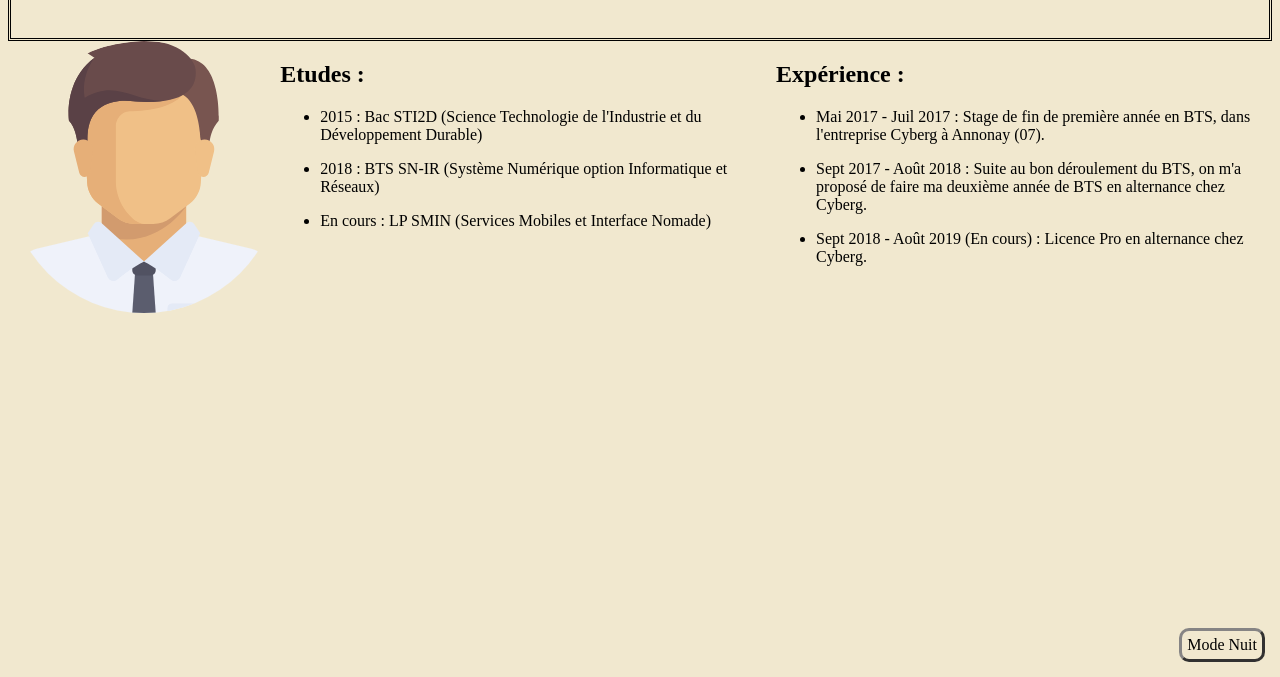
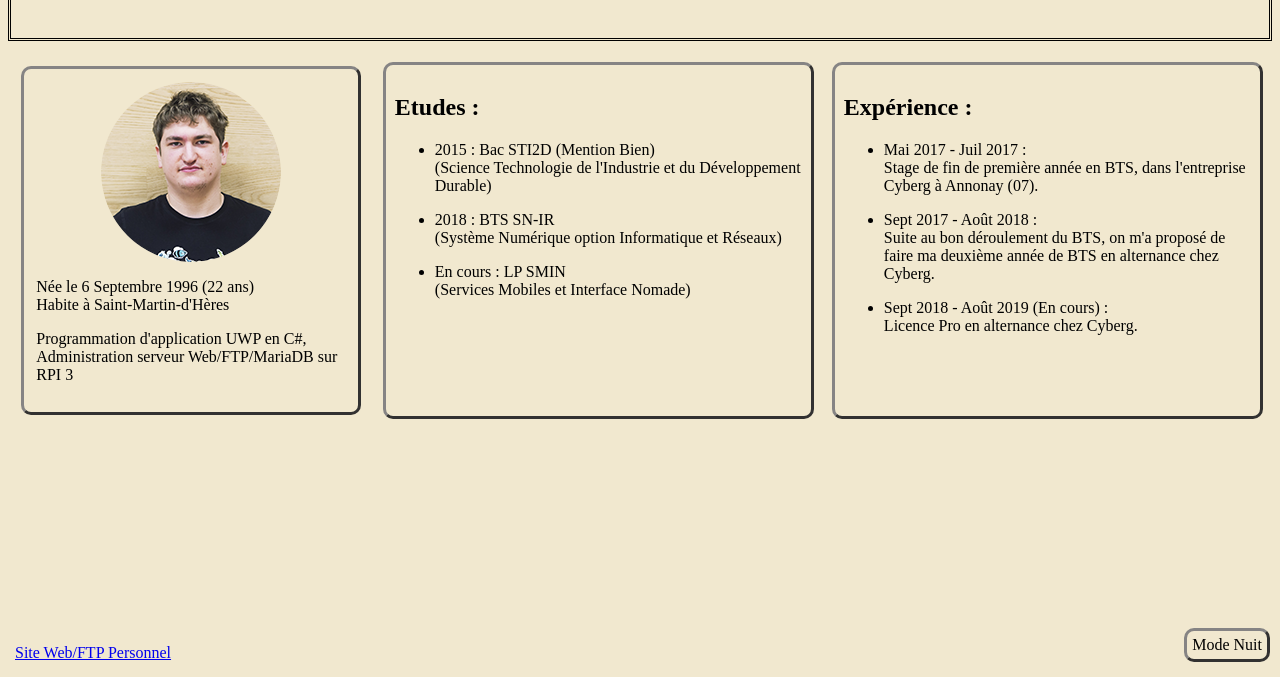
Before and after one commit to ArcheoCodix/lp-portfolio, a plain HTML site: page index.html in a window 1280 px wide. Shown: the part 123-800 px from the top of the page. Drawn offline with nearby package versions, Linux system fonts and the light colour scheme.

Commit message:
Add details about me and blocks

```diff
--- a/index.html
+++ b/index.html
@@ -13,8 +13,16 @@
             <h1>Nils Toularastel</h1>
         </header>
         <article class="container small">
-            <div class="item_img small">
-                <img src="./boss.svg" alt="Ma photo">
+            <div class="item img small">
+                <img src="./nils.png" alt="Ma photo" width="180" height="180">
+                <p>
+                    Née le 6 Septembre 1996 <span id="todayAge"></span> <br>
+                    Habite à Saint-Martin-d'Hères <br>
+                </p>
+                <p>
+                    Programmation d'application UWP en C#, <br>
+                    Administration serveur Web/FTP/MariaDB sur RPI 3
+                </p>
             </div>
             <div class="container_Item medium small">
                 <div class="item column">
@@ -22,19 +30,19 @@
                     <ul>
                         <li>
                             <p>
-                                2015 : Bac STI2D
+                                2015 : Bac STI2D (Mention Bien)<br>
                                 (Science Technologie de l'Industrie et du Développement Durable)
                             </p>
                         </li>
                         <li>
                             <p>
-                                2018 : BTS SN-IR
+                                2018 : BTS SN-IR <br>
                                 (Système Numérique option Informatique et Réseaux)
                             </p>
                         </li>
                         <li>
                             <p>
-                                En cours : LP SMIN
+                                En cours : LP SMIN <br>
                                 (Services Mobiles et Interface Nomade)
                             </p>
                         </li>
@@ -45,19 +53,19 @@
                     <ul>
                         <li>
                             <p>
-                                Mai 2017 - Juil 2017 :
+                                Mai 2017 - Juil 2017 : <br>
                                 Stage de fin de première année en BTS, dans l'entreprise Cyberg à Annonay (07).
                             </p>
                         </li>
                         <li>
                             <p>
-                                Sept 2017 - Août 2018 :
+                                Sept 2017 - Août 2018 : <br>
                                 Suite au bon déroulement du BTS, on m'a proposé de faire ma deuxième année de BTS en alternance chez Cyberg.
                             </p>
                         </li>
                         <li>
                             <p>
-                                Sept 2018 - Août 2019 (En cours) :
+                                Sept 2018 - Août 2019 (En cours) : <br>
                                 Licence Pro en alternance chez Cyberg.
                             </p>
                         </li>
@@ -66,5 +74,6 @@
             </div>
         </article>
         <div id="buttonJourNuit" class="buttonJourNuit NoSelect">Mode Nuit</div>
+        <a id="myLink" href="http://81.220.55.6">Site Web/FTP Personnel</a>
     </body>
 </html>
--- a/main.js
+++ b/main.js
@@ -3,6 +3,11 @@ var timeout;
 var isNuit = false;
 
 $(document).ready(function(){
+
+    var today = new Date();
+    var bornDay = new Date(1996,9,6);
+
+    $("#todayAge").text("("+diff_years(today,bornDay)+" ans)");
 
     $("#buttonJourNuit").mousedown(function () {
         $("#buttonJourNuit").addClass("ClickOn");
@@ -99,3 +104,10 @@ function surveyHour()
     }
 
 }
+
+function diff_years(dt2, dt1)
+{
+    var diff =(dt2.getTime() - dt1.getTime()) / 1000;
+    diff /= (60 * 60 * 24);
+    return Math.abs(Math.round(diff/365.25));
+}
--- a/scss/main.scss
+++ b/scss/main.scss
@@ -10,7 +10,7 @@ header
     border-style: double;
     // height: 15vh;
     color: black;
-    margin-bottom: 2%;
+    margin-bottom: 1%;
     overflow: auto;
     font-size: 200%;
 
@@ -24,13 +24,30 @@ header
 img
 {
     border-radius: 50%;
+    max-width: 100%;
+    height: auto;
+    display: block;
+    margin-left: auto;
+    margin-right: auto;
+}
+
+// p
+// {
+//     white-space: pre;
+// }
+
+#myLink
+{
+    position: fixed;
+    left: 15px;
+    bottom: 15px;
 }
 
 .buttonJourNuit
 {
     cursor: pointer;
     position: fixed;
-    right: 15px;
+    right: 10px;
     bottom: 15px;
     border-style: outset;
     border-width: 3px;
@@ -65,16 +82,22 @@ img
 .item
 {
     width: 100%;
-}
+    border-style: outset;
+    border-width: 3px;
+    border-color: #868484;
+    border-radius: 10px;
+    margin: 1%;
+    padding: 1%;
 
-.item_img
-{
-    width: 33%;
+    &.img
+    {
+        width: 31%;
 
-    @media(max-width:600px){
-        &.small
-        {
-            width: 100%;
+        @media(max-width:600px){
+            &.small
+            {
+                width: 96%;
+            }
         }
     }
 }
@@ -83,12 +106,13 @@ img
 {
     display: flex;
     flex-direction: row;
+    width: 90%;
 
     @media(max-width:600px){
         &.small
         {
             flex-direction: column;
-            width: 100%;
+            width: 96%;
         }
     }
 
@@ -96,7 +120,7 @@ img
         &.medium
         {
             flex-direction: column;
-            width: 66%;
+            width: 62%;
         }
     }
 }
@@ -124,7 +148,6 @@ img
     text-align: center;
     line-height: 1;
     padding: 0;
-    margin: 0;
     // max-height: 100%;
 }
 
```
Also changed, not shown: boss.svg (deleted), css/main.css, nils.png (added), 1 other file.
